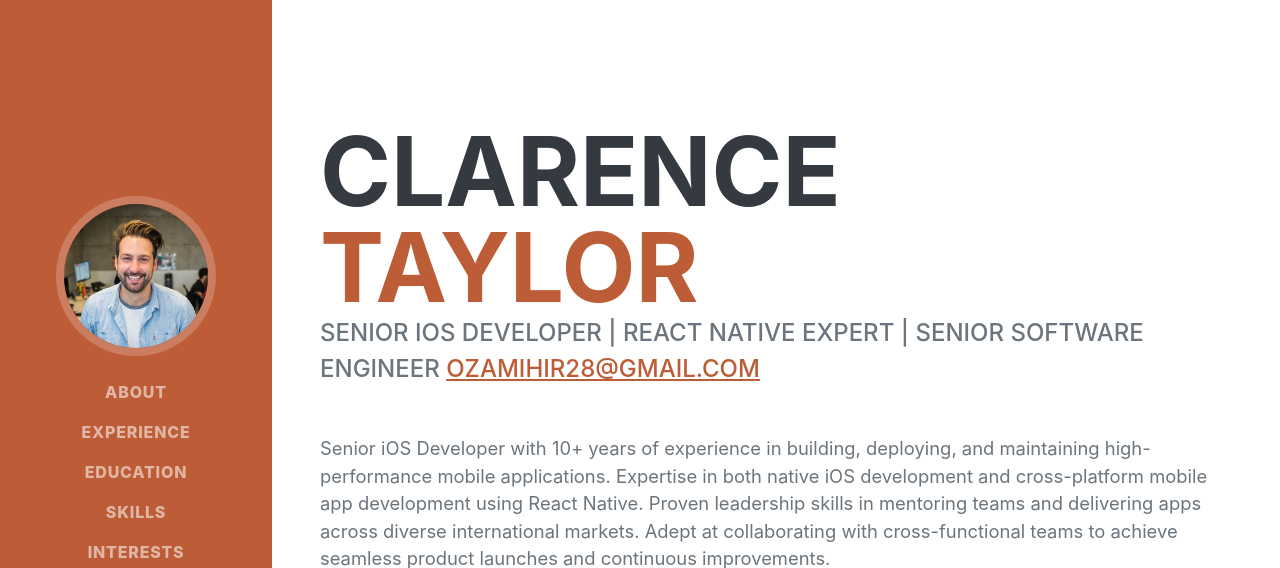
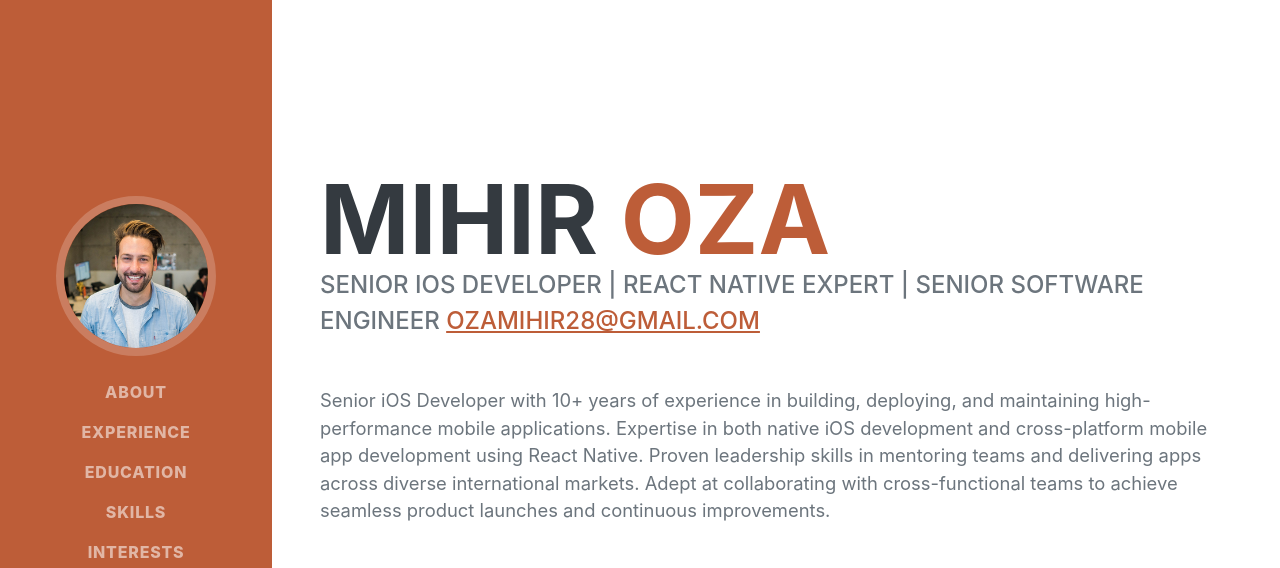
Before and after one commit to ozamihir1990/mihir.github.io, a plain HTML site: page index.html in a window 1280 px wide. Shown: the top 568 px of the page. Drawn offline with nearby package versions, Linux system fonts and the light colour scheme; a web font is replaced by a local one.

Commit message:
Update index.html

```diff
--- a/index.html
+++ b/index.html
@@ -40,8 +40,8 @@
             <section class="resume-section" id="about">
                 <div class="resume-section-content">
                     <h1 class="mb-0">
-                        Clarence
-                        <span class="text-primary">Taylor</span>
+                        Mihir
+                        <span class="text-primary">Oza</span>
                     </h1>
                     <div class="subheading mb-5">
                         Senior iOS Developer | React Native Expert | Senior Software Engineer
```
